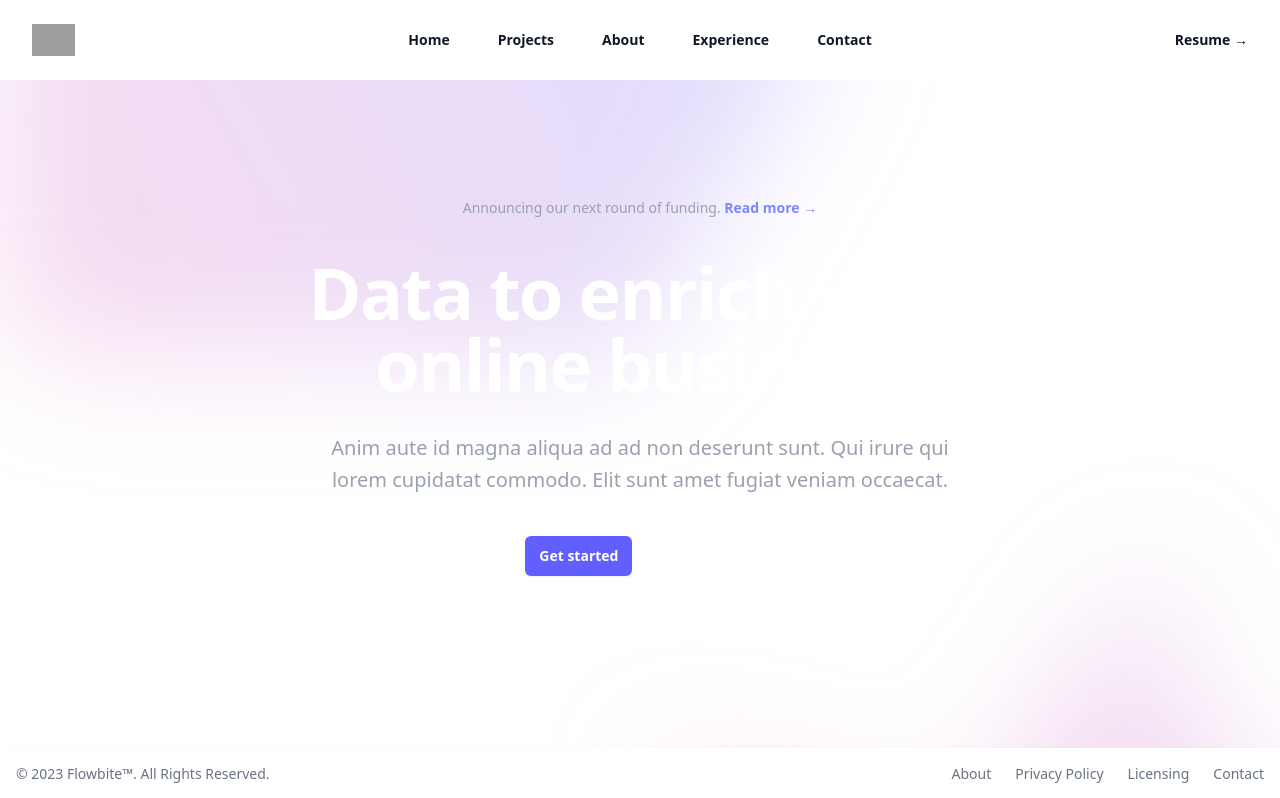
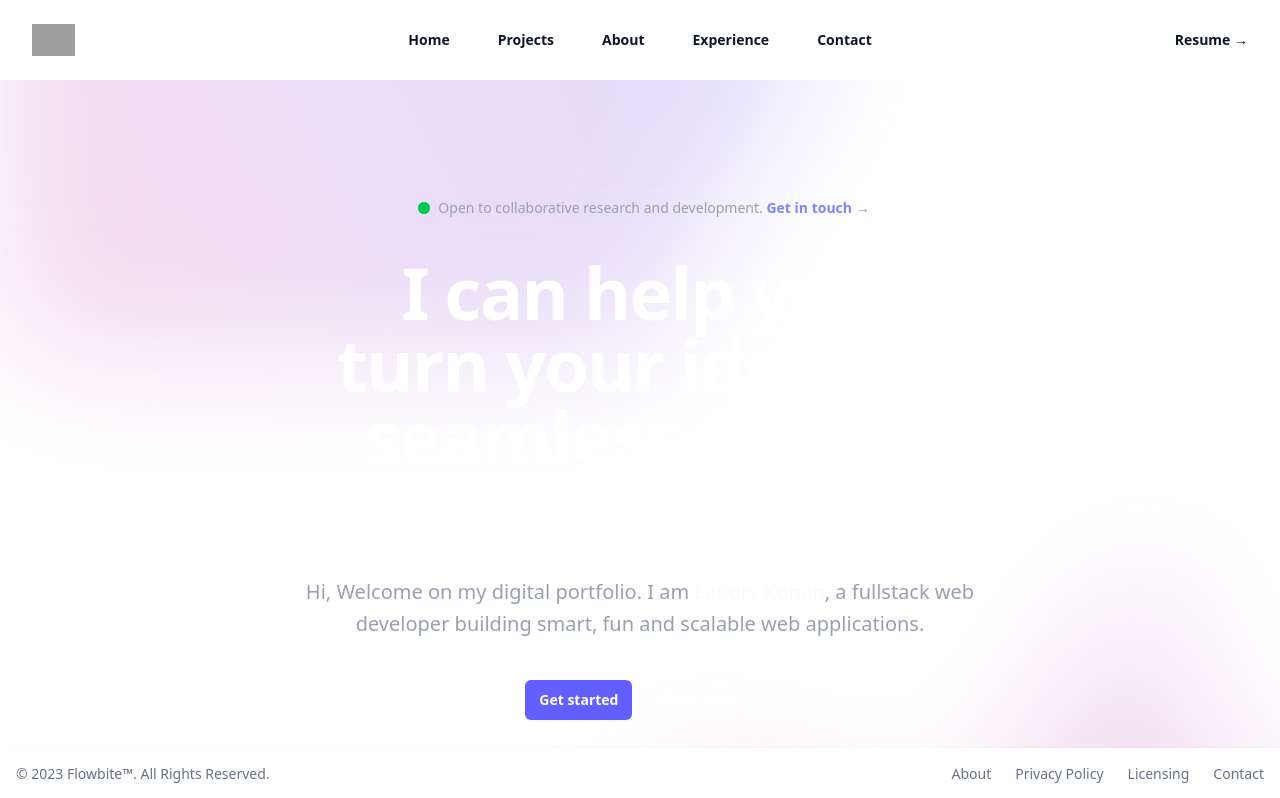
Before and after one commit to Serge07cloud/my-portfolio, a React (Vite) app: page / in a window 1280 px wide. Shown: the top 798 px of the page. Built offline with nearby package versions, Linux system fonts and the light colour scheme; grey boxes are pictures that could not be loaded.

Commit message:
Update Welcome page

```diff
--- a/src/components/Welcome.jsx
+++ b/src/components/Welcome.jsx
@@ -8,13 +8,20 @@ const Welcome = () =>
             <div style={ { clipPath: 'polygon(74.1 % 44.1 %, 100 % 61.6 %, 97.5 % 26.9 %, 85.5 % 0.1 %, 80.7 % 2 %, 72.5 % 32.5 %, 60.2 % 62.4 %, 52.4 % 68.1 %, 47.5 % 58.3 %, 45.2 % 34.5 %, 27.5 % 76.7 %, 0.1 % 64.9 %, 17.9 % 100 %, 27.6 % 76.8 %, 76.1 % 97.7 %, 74.1 % 44.1 %)' } } className="relative left-[calc(50%-11rem)] aspect-1155/678 w-144.5 -translate-x-1/2 rotate-30 bg-linear-to-tr from-[#ff80b5] to-[#9089fc] opacity-30 sm:left-[calc(50%-30rem)] sm:w-288.75"></div>
           </div>
           <div className="hidden sm:mb-8 sm:flex sm:justify-center">
-            <div className="relative rounded-full px-3 py-1 text-sm/6 text-gray-400 ring-1 ring-white/10 hover:ring-white/20">
-              Announcing our next round of funding. <a href="#" className="font-semibold text-indigo-400"><span aria-hidden="true" className="absolute inset-0"></span>Read more <span aria-hidden="true">&rarr;</span></a>
+            <div className="relative flex justify-center items-center rounded-full px-3 py-1 text-sm/6 text-gray-400 ring-1 ring-white/10 hover:ring-white/20">
+              <span class="relative flex size-3 mx-2">
+                <span class="absolute inline-flex h-full w-full animate-ping rounded-full bg-green-400 opacity-75"></span>
+                <span class="relative inline-flex size-3 rounded-full bg-green-500"></span>
+              </span>
+
+              <div>
+                Open to collaborative research and development. <a href="#" className="font-semibold text-indigo-400"><span aria-hidden="true" className="absolute inset-0"></span>Get in touch <span aria-hidden="true">&rarr;</span></a>
+              </div>
             </div>
           </div>
           <div className="text-center">
-            <h1 className="text-5xl font-semibold tracking-tight text-balance text-white sm:text-7xl">Data to enrich your online business</h1>
-            <p className="mt-8 text-lg font-medium text-pretty text-gray-400 sm:text-xl/8">Anim aute id magna aliqua ad ad non deserunt sunt. Qui irure qui lorem cupidatat commodo. Elit sunt amet fugiat veniam occaecat.</p>
+            <h1 className="text-5xl font-semibold tracking-tight text-balance text-white sm:text-7xl">I can help you turn your ideas in seamless digital experiences.</h1>
+            <p className="mt-8 text-lg font-medium text-pretty text-gray-400 sm:text-xl/8">Hi, Welcome on my digital portfolio. I am <span className="text-xl  text-gray-50">Landry Konan</span>, a fullstack web developer building smart, fun and scalable web applications.</p>
             <div className="mt-10 flex items-center justify-center gap-x-6">
               <a href="#" className="rounded-md bg-indigo-500 px-3.5 py-2.5 text-sm font-semibold text-white shadow-xs hover:bg-indigo-400 focus-visible:outline-2 focus-visible:outline-offset-2 focus-visible:outline-indigo-500">Get started</a>
               <a href="#" className="text-sm/6 font-semibold text-white">Learn more <span aria-hidden="true">→</span></a>
```
